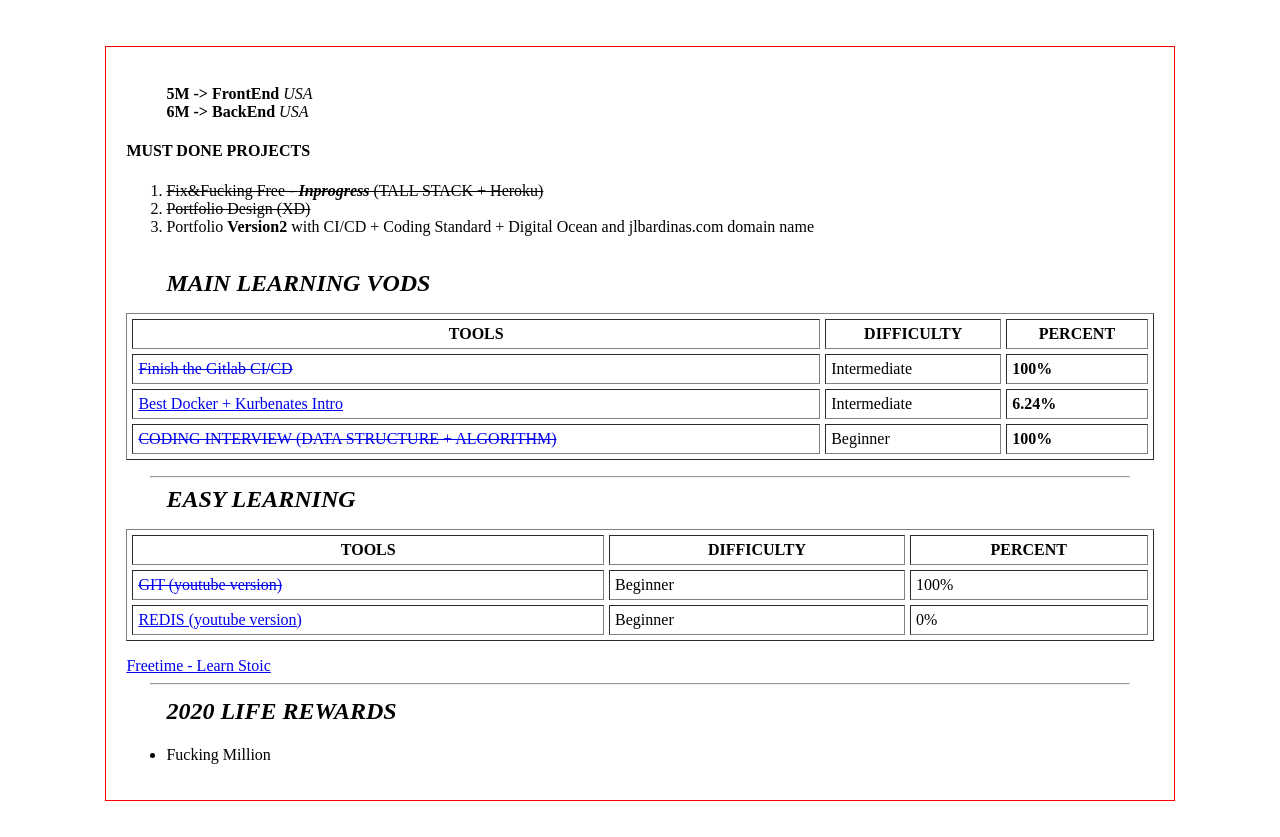
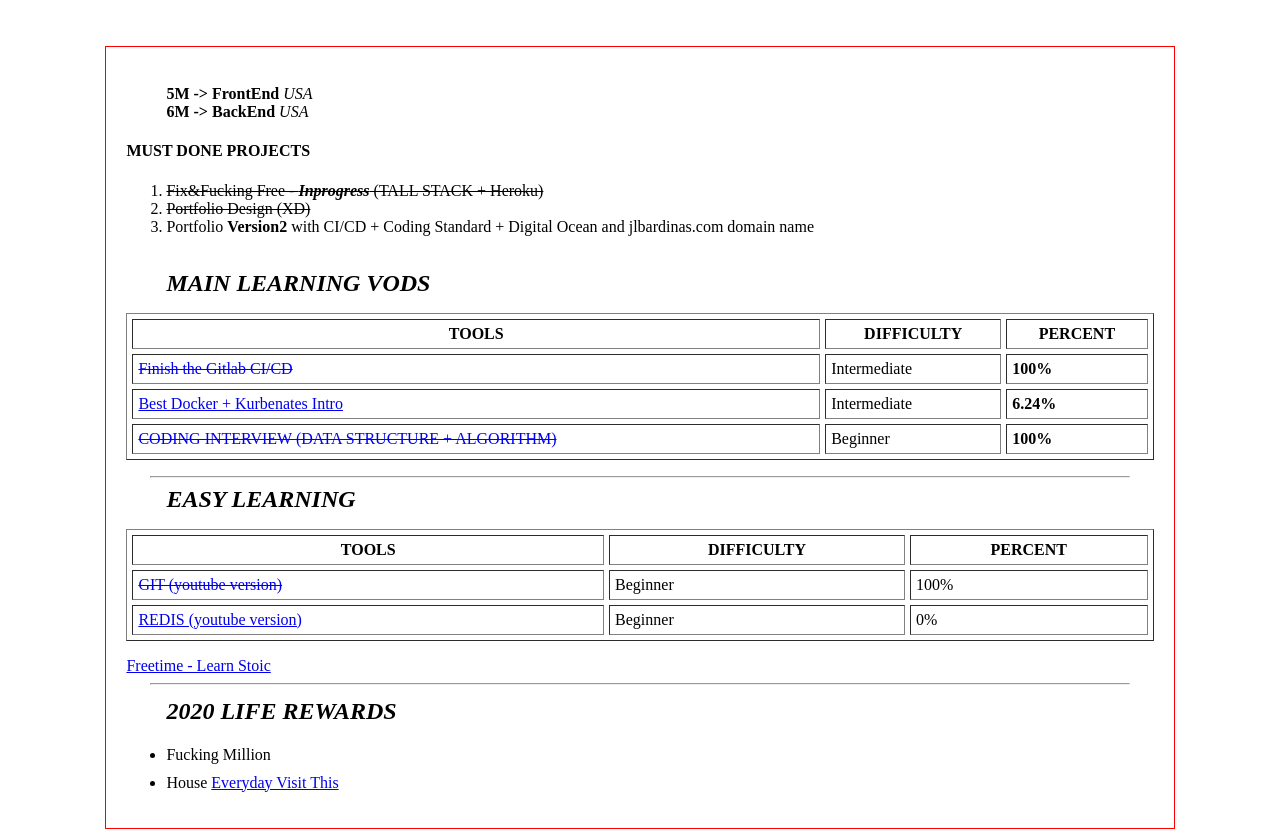
Before and after one commit to johnLitoBardinas/mywebsite, a website: page dist/mustdone.html in a window 1280 px wide. Shown: the part 199-1036 px from the top of the page. Before the commit the page ends 1008 px from the top, so only its background shows below. Drawn offline with Linux system fonts and the light colour scheme.

Commit message:
Add additional life rewards

```diff
--- a/dist/mustdone.html
+++ b/dist/mustdone.html
@@ -125,6 +125,7 @@
         <strong class="text-uppercase"><em> 2020 Life Rewards </em></strong>
         <ul>
             <li>Fucking Million</li>
+            <li>House <a href="https://www.camella-naga.com/house-for-sale-in-camella-naga-bicol-bella-house-model/" target="_blank"> Everyday Visit This</a></li>
         </ul>
     </div>
 </body>
```
Also changed, not shown: 2 other files.
